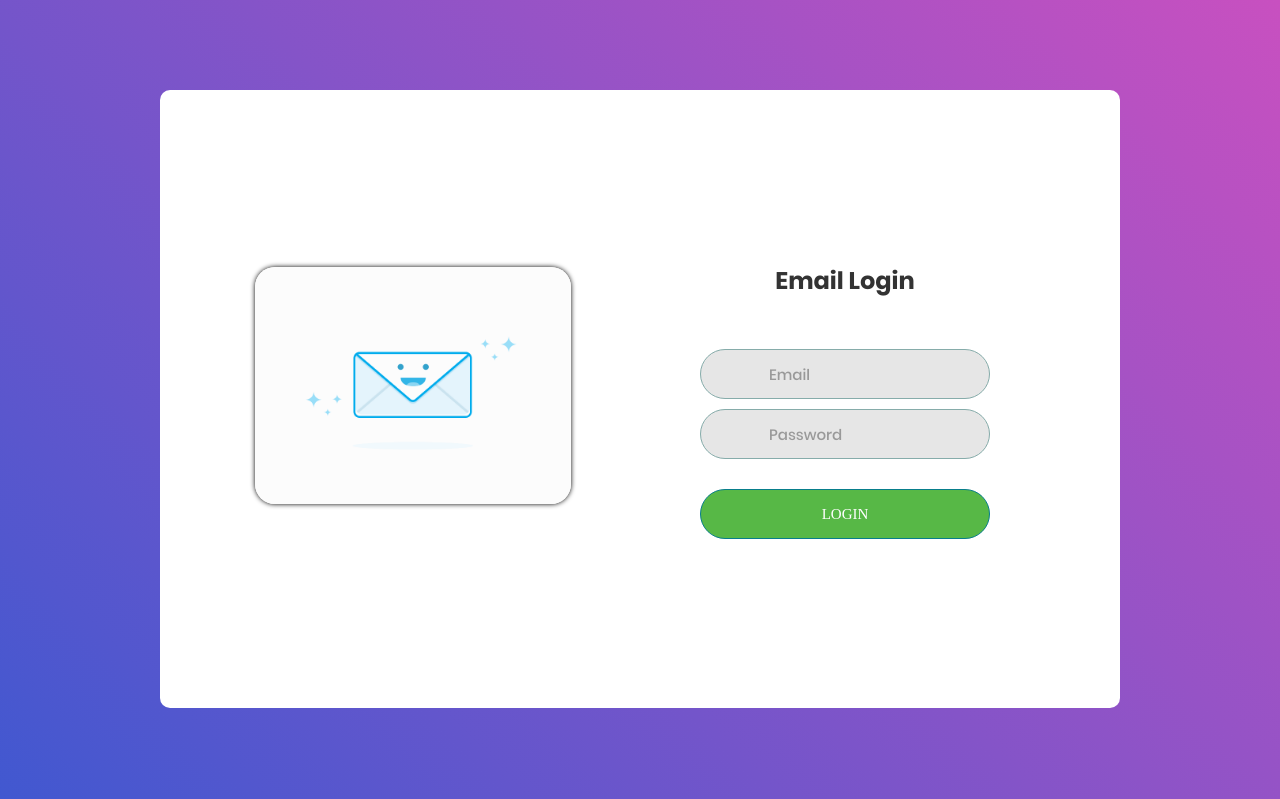
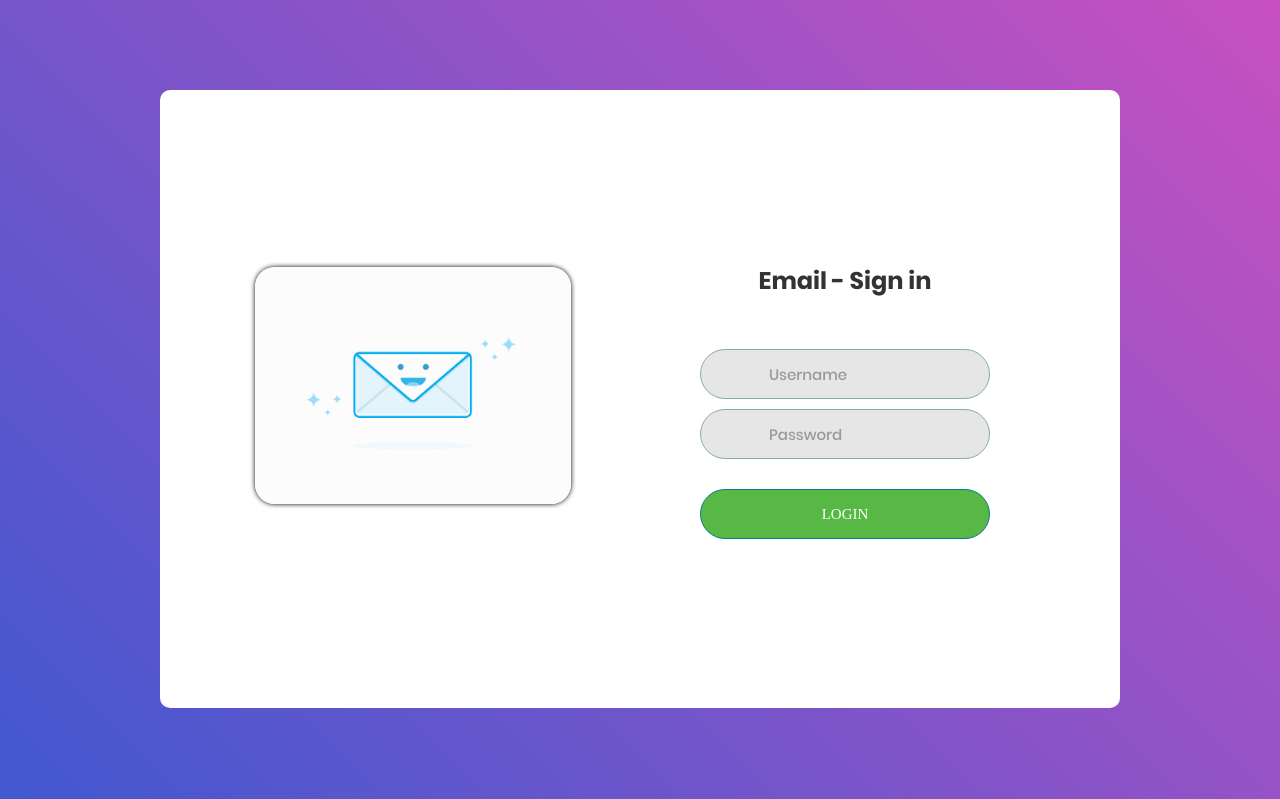
Before and after one commit to destine21/wreck-it-lab, a PHP site: page /ch9/login.php in a window 1280 px wide. Shown: the part 59-858 px from the top of the page. Run offline with PHP 8.4, Linux system fonts and the light colour scheme; style sheets or scripts are compiled from the project's sources; some web fonts are replaced.

Commit message:
minor fix ch9

```diff
--- a/html/ch9/checkLogin.php
+++ b/html/ch9/checkLogin.php
@@ -14,12 +14,10 @@ $result=mysqli_query($link,$sql);
 
 $count=mysqli_num_rows($result);
 
-if($count == 1){
-
+if($count != 0){
   echo '<script language="javascript">';
   echo 'window.location.href="loggedin.php";';
   echo '</script>';
-
 }
 else {
   echo '<script language="javascript">';
--- a/html/ch9/login.php
+++ b/html/ch9/login.php
@@ -34,11 +34,11 @@
 
 				<form class="login100-form validate-form" method="POST" action="checkLogin.php">
 					<span class="login100-form-title">
-						Email Login
+						Email - Sign in
 					</span>
 
 					<div class="wrap-input100 validate-input" data-validate = "Valid email is required: ex@abc.xyz">
-						<input class="input100" type="text" name="uname" placeholder="Email">
+						<input class="input100" type="text" name="uname" placeholder="Username">
 						<span class="focus-input100"></span>
 						<span class="symbol-input100">
 							<i class="fa fa-envelope" aria-hidden="true"></i>
```
